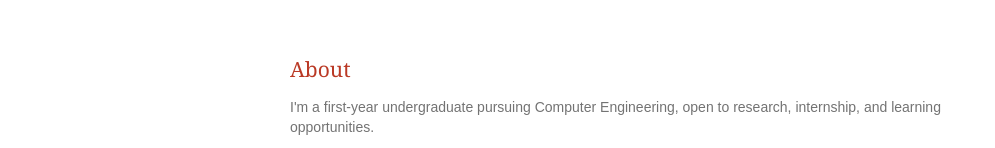
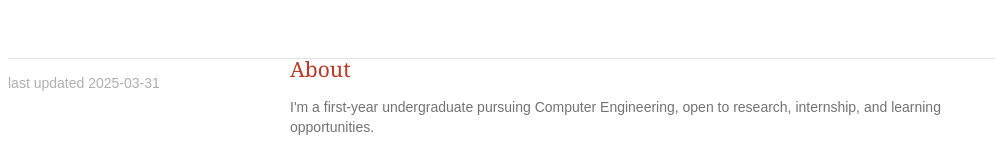
Before and after one commit to klvyns/website, an Eleventy site: page index.html in a window 1280 px wide. Shown: the part 417-565 px from the top of the page, without its empty margins (0-995 px from the left). Built offline with nearby package versions, Linux system fonts and the light colour scheme; Eleventy itself is replaced by a stand-in of ours; files that its build step writes are made by us from their sources.

Commit message:
added footer to homepage

```diff
--- a/index.html
+++ b/index.html
@@ -22,5 +22,9 @@
             in embedded systems, computer vision, software development, and machine learning, to make thoughtful, human-centered technology
             <br>
         </div>
+
+        <div class="footer">
+          <p>last updated 2025-03-31</p>
+		    </div>
     </body>
 </html>
```
